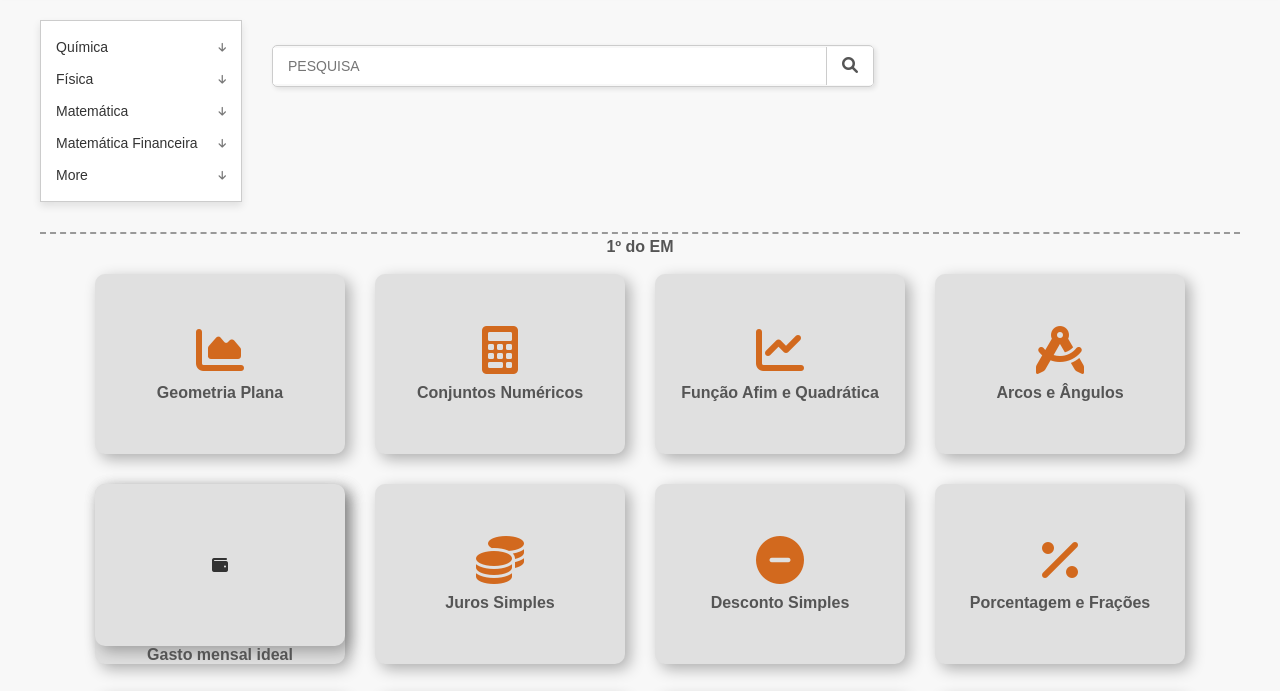
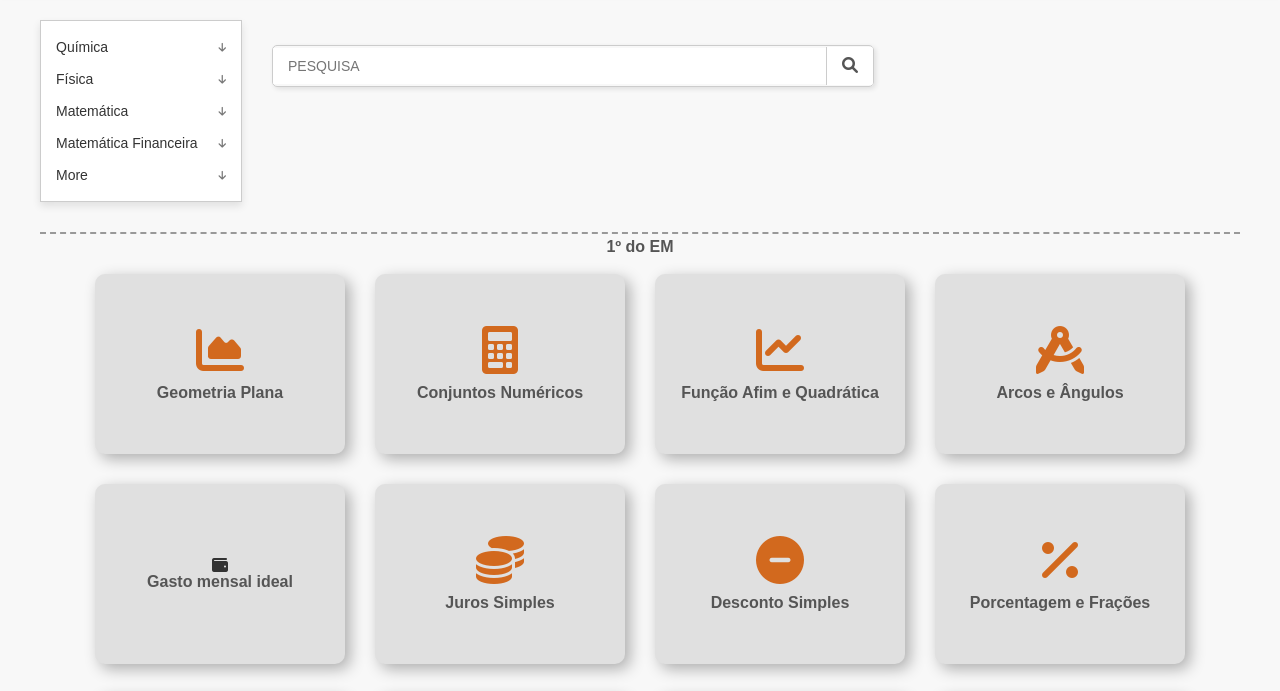
Before and after one commit to erik-bernardo/Plataforma-Educacional, a plain HTML site: page index.html in a window 1280 px wide. Shown: the part 57-748 px from the top of the page. Drawn offline with Linux system fonts and the light colour scheme.

Commit message:
Update index.html

```diff
--- a/index.html
+++ b/index.html
@@ -332,7 +332,7 @@
                 </a>
                 <a href="50-30-20.html" class="card-link" data-subject="matematica financeira">
                     <div class="content-card">
-                   <i class="fa-solid fa-wallet content-card"></i> <p class="card-title">Gasto mensal ideal</p>
+                   <i class="fa-solid fa-wallet content-icon"></i> <p class="card-title">Gasto mensal ideal</p>
                     </div>
                 </a>
                 <a href="juros_simples.html" class="card-link" data-subject="matematica financeira">
```
